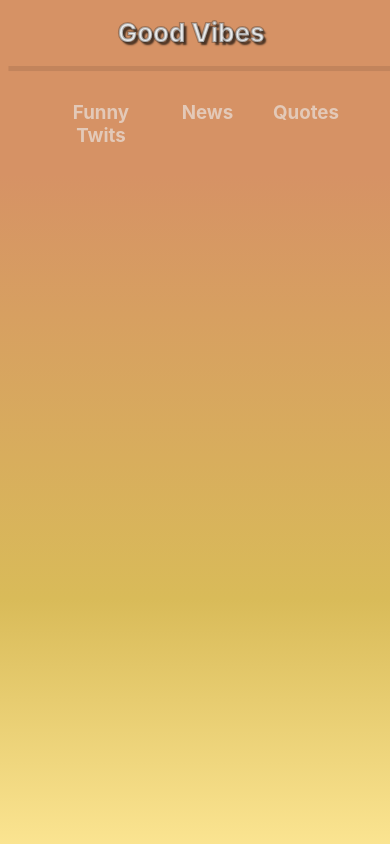
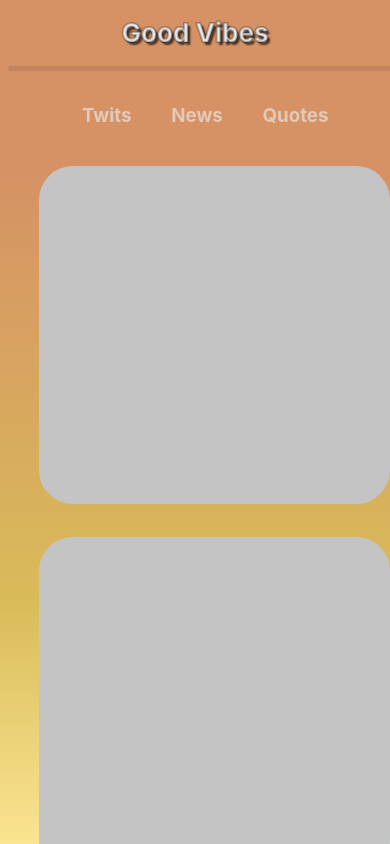
Before and after one commit to RenatoCesarF/GoodVibesJournal, a Next.js app: page /timeLine in a window 390 px wide. Built offline with nearby package versions, Linux system fonts and the light colour scheme.

Commit message:
:lipstick: :iphone:  Add scroll thing and responsive things

```diff
--- a/components/Header/Header.module.css
+++ b/components/Header/Header.module.css
@@ -7,7 +7,7 @@
     mix-blend-mode: normal;
     text-shadow: 0.1em 0.1em 0.07em rgba(0, 0, 0, 0.657);
     text-align: center;
-    padding-right: 2vw;
+    margin-right: 5vw;
     -webkit-text-stroke: 0.08em #2d2d2d52;
     -webkit-text-fill-color:  #ebebeb;
 
@@ -21,3 +21,9 @@
     overflow: auto;
 
 }
+
+@media (max-width: 768px){
+    .headerTitle{
+        margin-right: 0vw;
+    }
+}
--- /dev/null
+++ b/components/Item/Item.js
@@ -0,0 +1,16 @@
+import React, {} from 'react';
+import Next from 'next';
+
+import styles from './Item.module.css';
+
+export default function  Item() {
+
+
+    return (
+        <div className={styles.item}>
+
+
+
+        </div>
+    );
+}
--- /dev/null
+++ b/components/Item/Item.module.css
@@ -0,0 +1,9 @@
+.item{
+    background-color: #C4C4C4;
+    border-radius: 4vh;
+    height: 40vh;
+    margin-bottom: 4vh;
+    justify-content: center;
+
+    max-width: 1000px;
+}
--- a/components/Menu/Menu.js
+++ b/components/Menu/Menu.js
@@ -16,7 +16,7 @@ export default function HeaderMenu() {
             <ul className={styles.menu}>
 
                 <li className={styles.menuOption}>
-                    <h3 className={styles.link} onClick={changeTimeLineContentTo}>Funny Twits</h3>
+                    <h3 className={styles.link} onClick={changeTimeLineContentTo}>Twits</h3>
                 </li>
 
                 <li className={styles.menuOption} >
--- a/components/Menu/Menu.module.css
+++ b/components/Menu/Menu.module.css
@@ -1,18 +1,20 @@
 .menu{
     flex-grow: 1;
-    padding-right: 8vw;
+    margin-right: 8vw;
     display: flex;
     justify-content: center;
+    text-align: center;
+
 
 }
 .menuOption{
+    justify-content: center;
     display: flex;
-    padding-left: 0.1vw;
-    padding-right: 0.1vw;
+    margin-left: 0.1vw;
+    margin-right: 0.1vw;
+    display: inline-flex;
     text-align: center;
 
-    display: inline-flex;
-    text-align: center;
 
 }
 
@@ -21,11 +23,12 @@
 
     text-align: center;
     color:#ebebeb9d;
-    padding-right: 5vw;
-    padding-left: 5vw;
+    margin-right: 4vw;
+    margin-left: 4vw;
     align-items: center;
     font: bold;
-    font-size: calc(10 + (90 - 10) * ((100vw - 300px) / (1600 - 300)));
+    font-size: calc(10 + (100 - 10) * ((100vw - 300px) / (1600 - 300)));
+    padding: 1vw;
 
     transition: ease-in-out;
     -webkit-transition: all 0.3s
@@ -42,8 +45,8 @@
     font-family: -apple-system, BlinkMacSystemFont, 'Segoe UI', Roboto, Oxygen, Ubuntu, Cantarell, 'Open Sans', 'Helvetica Neue', sans-serif;
 
     text-align: center;
-    padding-right: 5vw;
-    padding-left: 5vw;
+    margin-right: 5vw;
+    margin-left: 5vw;
     align-items: center;
     font: bold;
     font-size: calc(20 + (140 - 20) * ((100vw - 300px) / (1600 - 300)));
@@ -54,3 +57,9 @@
     background-color: #2d2d2d52;
     border-radius: 4vh;
 }
+
+@media (max-width: 768px){
+    .menu{
+        margin-right: 5vw;
+    }
+}
--- /dev/null
+++ b/components/Scroll/Scroll.js
@@ -0,0 +1,42 @@
+import React, {} from 'react';
+import Next from 'next';
+
+import styles from './Scroll.module.css';
+import Item from '../Item/Item';
+
+export default function  Scroll() {
+
+
+    return (
+        <div className={styles.scroller}>
+            <style jsx global >{`
+            ::-webkit-scrollbar{
+
+                position: relative;
+                background: rgba(0, 0, 0, .1);
+                width: 9px;
+                border-radius: 4px;
+                top: 0;
+                z-index: 2;
+                cursor: pointer;
+                opacity: 0;
+                transition: opacity 0.25s linear;
+                margin-left: 2vw;
+
+            }
+           `}
+            </style>
+        <Item/>
+        <Item/>
+        <Item/>
+        <Item/>
+        <Item/>
+        <Item/>
+
+        </div>
+    );
+}
+
+/*
+
+*/
--- /dev/null
+++ b/components/Scroll/Scroll.module.css
@@ -0,0 +1,24 @@
+.scroller{
+    display: grid;
+    grid-template-columns: 1fr;
+    width: 50vw;
+    height: 75vh;
+    margin: 0 auto;
+    overflow-y: scroll;
+    scroll-behavior: auto;
+
+    margin-right: 27vw;
+}
+
+@media (max-width: 768){
+    .scroller{
+        margin-right: 0vw;
+    }
+}
+@media (max-width: 544px){
+    .scroller{
+        width: 90vw;
+        height: 90vh;
+        margin-right: 0vw;
+    }
+}
--- a/pages/timeLine.js
+++ b/pages/timeLine.js
@@ -7,8 +7,9 @@ import Link  from 'next/link';
 import { getDayFase, getDayColor } from '../utils/dayMomentSystem';
 import styles from '../styles/timeLine.module.css';
 
-import Header from '../components/Header/Header'
-import Menu from '../components/Menu/Menu'
+import Header from '../components/Header/Header';
+import Menu from '../components/Menu/Menu';
+import Scroll from '../components/Scroll/Scroll';
 
 function timeLine({ Component, pageProps }) {
 
@@ -32,7 +33,8 @@ function timeLine({ Component, pageProps }) {
                 `}
                 </style>
             <Header/>
-            <Menu/>
+            <Menu />
+            <Scroll/>
         </div>
     );
 }
```
Also changed, not shown: components/TimeLineScroll/TimeLineScroll.js (deleted), components/TimeLineScroll/TimeLineScroll.module.css (deleted).
